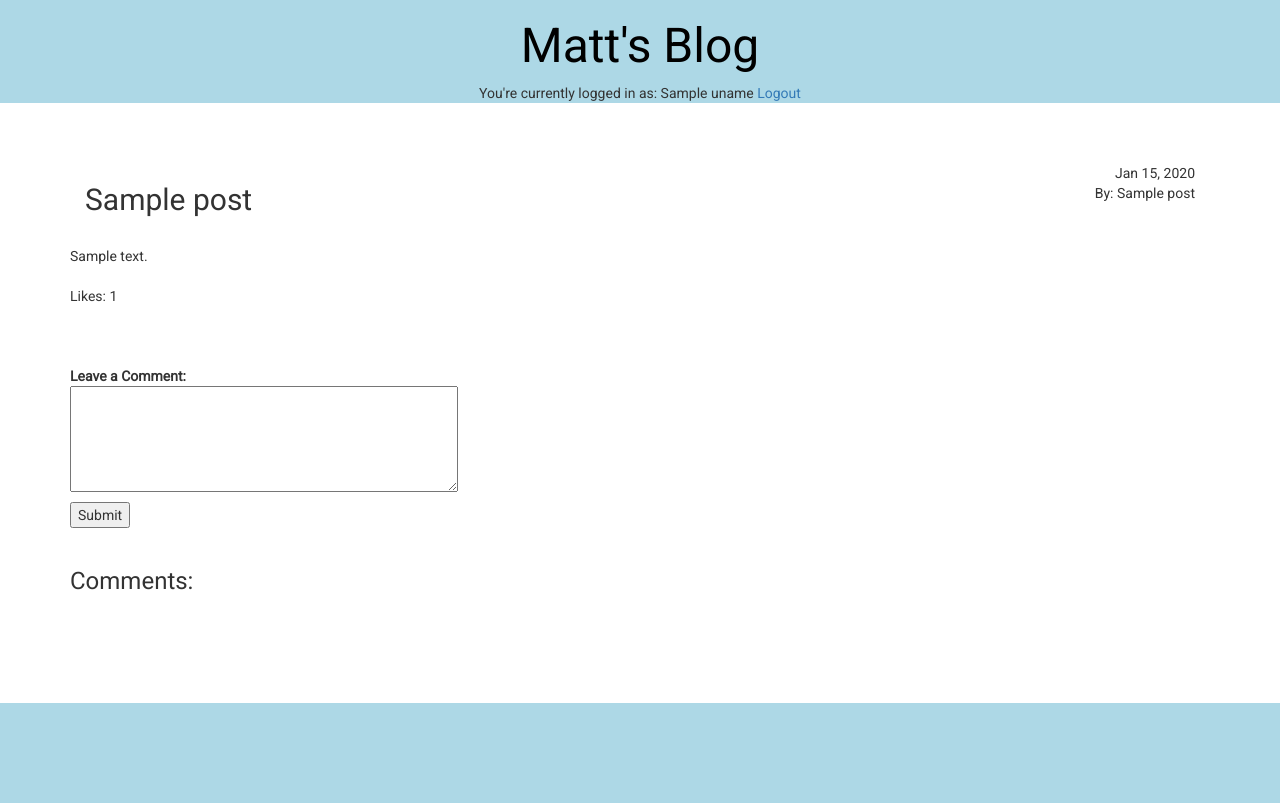
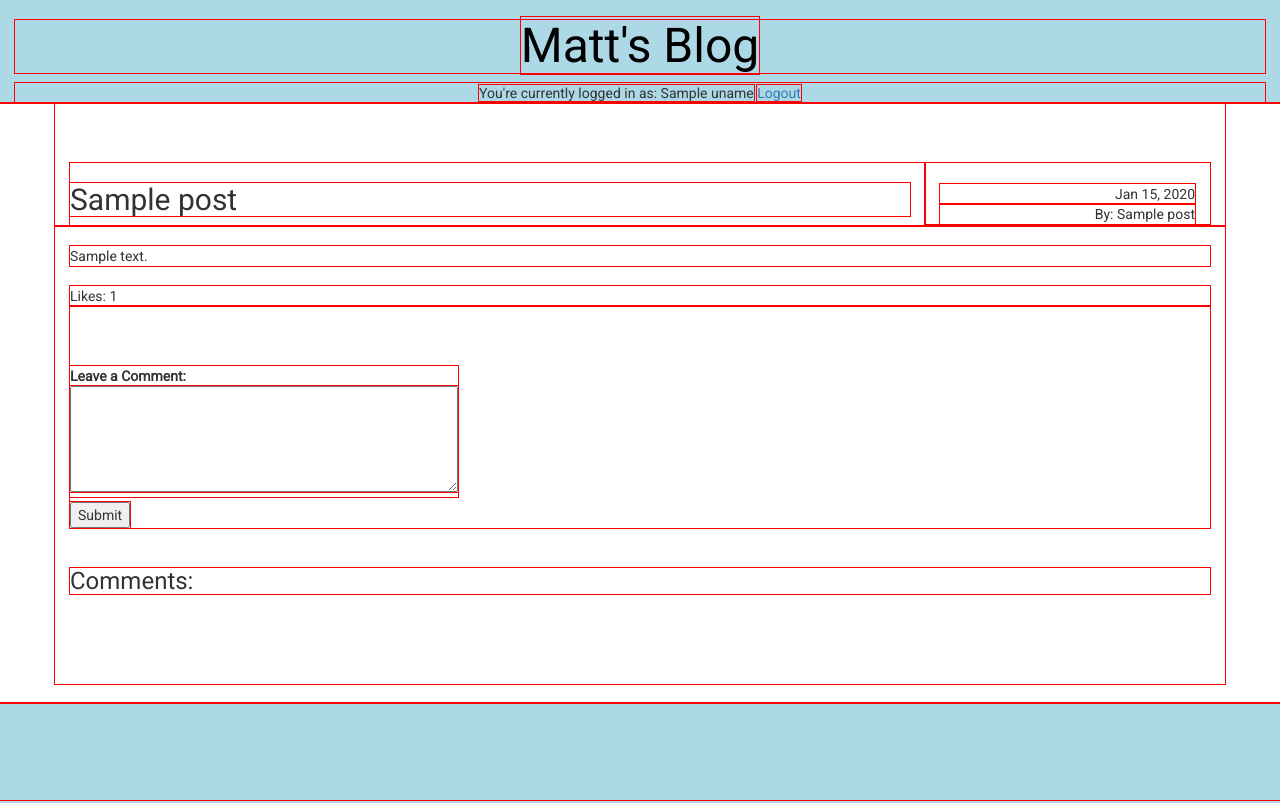
Before and after one commit to GreenGiraffe1/Multi-User-Blog, a Python web app: template myapp/templates/permalink.html in a window 1280 px wide. Run offline with Jinja, Linux system fonts and the light colour scheme; the template is opened without the code that fills it: most values are stand-ins (such as "Sample title", 1, 10 or a date in 2020).

Commit message:
align perma-link title & date

```diff
--- a/myapp/templates/permalink.html
+++ b/myapp/templates/permalink.html
@@ -6,8 +6,8 @@
             <br>
             <br>
             <!-- <hr> -->
-            <div class="post-subject col-lg-6"><h2 class="article-title">{{post.subject | safe}}</h2></div>
-            <div class="date-author col-lg-6">
+            <div class="post-subject col-lg-9"><h2 class="article-title">{{post.subject | safe}}</h2></div>
+            <div class="date-author col-lg-3">
                 <div class="date-created">{{post.created.strftime("%b %d, %Y")}}</div>
                 <div class="poster">By: {{post.name}}</div>
             </div>
--- a/static/main.css
+++ b/static/main.css
@@ -1,3 +1,7 @@
+* {
+  outline: 1px solid red !important;
+  /*min-height: 100px;*/ }
+
 * {
   font-family: 'Roboto', sans-serif; }
 
@@ -19,10 +23,12 @@ footer, header {
   min-height: 100px; }
 
 .date-author {
-  text-align: right; }
+  text-align: right;
+  padding-top: 1.5em; }
 
 .post-subject {
-  font-weight: bold; }
+  font-weight: bold;
+  padding-left: 0; }
 
 .title-link {
   color: black; }
--- a/static/main.scss
+++ b/static/main.scss
@@ -1,4 +1,7 @@
 * {
+    outline: 1px solid red !important;
+    /*min-height: 100px;*/
+}* {
     font-family: 'Roboto', sans-serif;
 }
 body {
@@ -33,6 +36,7 @@ header {
     // text-align: bottom;
     // margin-bottom: 0px;
     // padding-bottom: 0px;
+    padding-top: 1.5em;
 }
 .date-created {
     // vertical-align: bottom;
@@ -46,10 +50,18 @@ header {
     // vertical-align: super;
 //     margin-top: 0;
 //     padding-top: 0;
+    // text-align: left;
+    // margin-left: 0;
+    padding-left: 0;
+// padding: 0;
+    // float: left;
 }
 .article-title {
     // vertical-align: top;
     // text-align: left;
+    // margin-left: 0;
+    // padding: 0;
+    // float: left;
 }
 .title-link {
     color: black;
```
